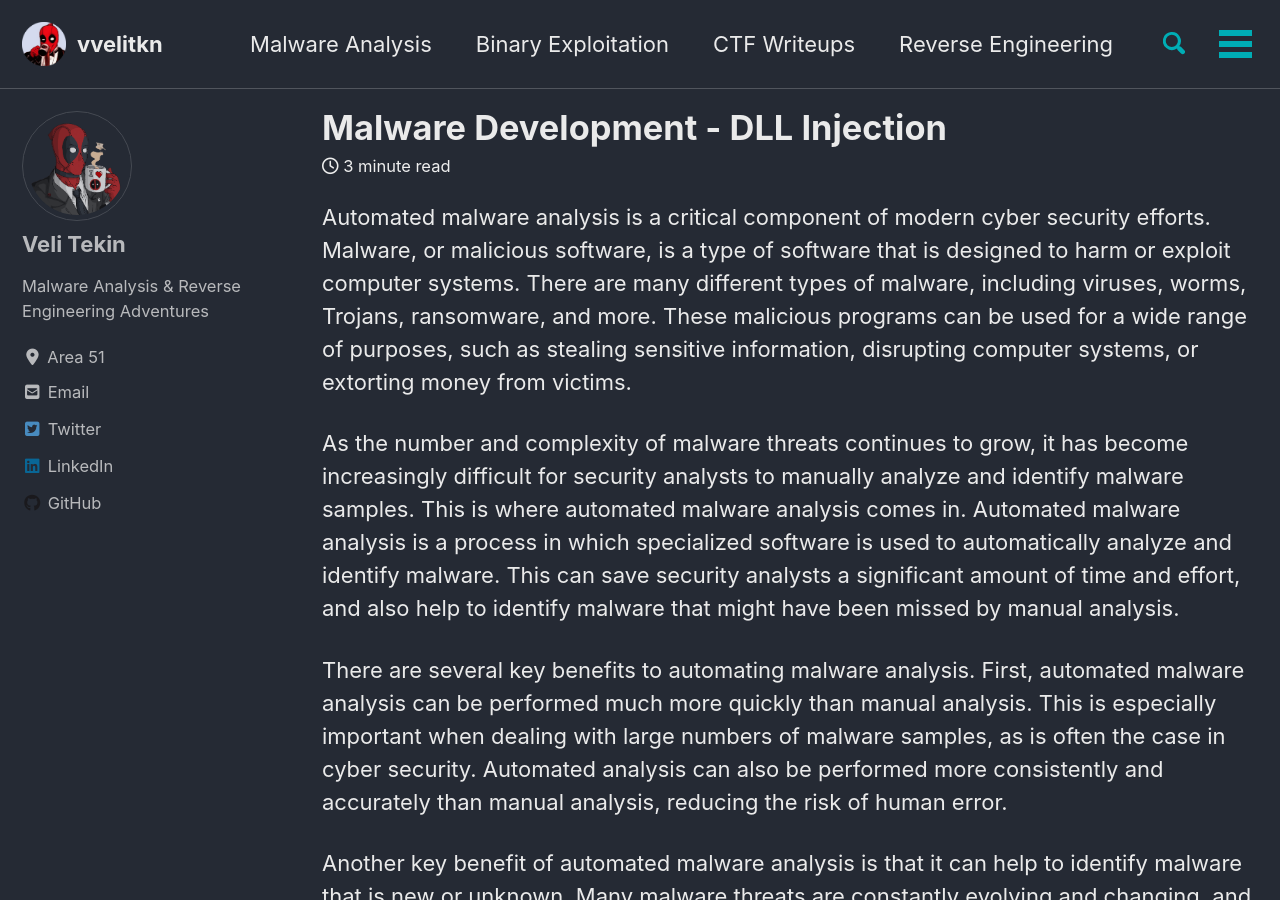
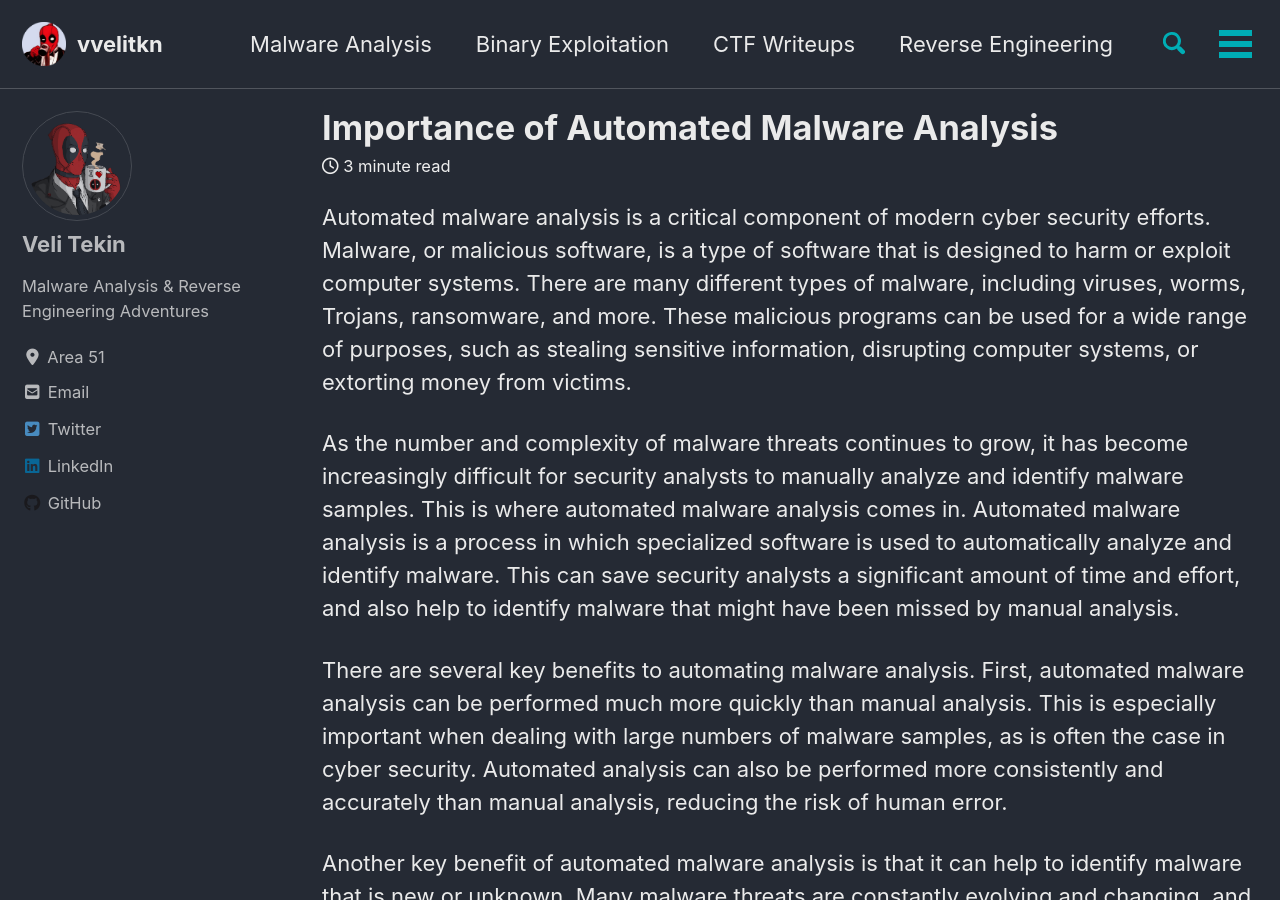
Before and after one commit to vvelitkn/vvelitkn.com, a Jekyll site: the page built from _posts/Malware-Analysis/2022-12-04-Importance-of-Automated-Malware-Analysis.md, in a window 1280 px wide and 900 px high. Built offline with Jekyll 4.4.1, drawn with Linux system fonts in a browser that asks for light colours; cached includes are drawn as plain includes; nearby versions of some CDN libraries.

Commit message:
Update 2022-12-04-Importance-of-Automated-Malware-Analysis.md

```diff
--- a/_posts/Malware-Analysis/2022-12-04-Importance-of-Automated-Malware-Analysis.md
+++ b/_posts/Malware-Analysis/2022-12-04-Importance-of-Automated-Malware-Analysis.md
@@ -1,5 +1,5 @@
 ---
-title: "Malware Development - DLL Injection"
+title: "Importance of Automated Malware Analysis"
 classes: wide
 header:
   teaser: /assets/images/Malware-Analysis/Importance-of-Automated-Malware-Analysis/logo.jpg
```
